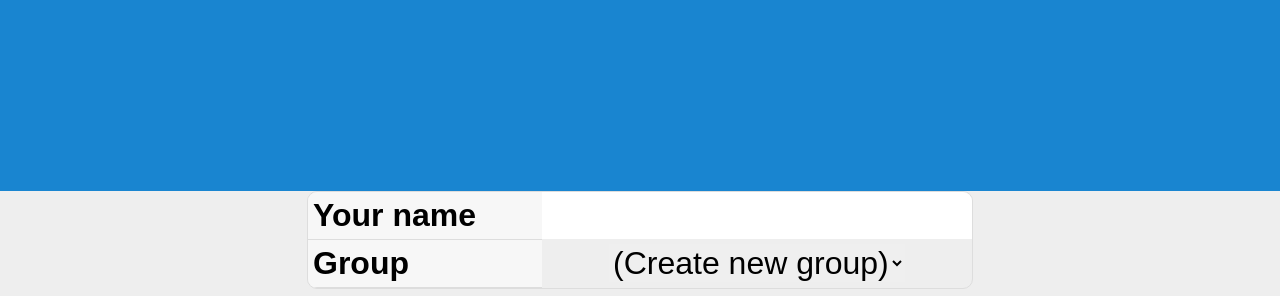
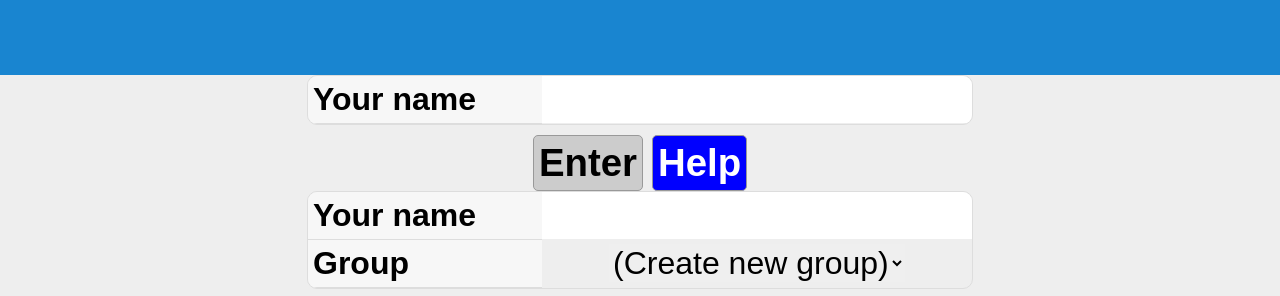
Before and after one commit to MyTurn-OpenSource/pyturn, a website: page html/index.html in a window 1280 px wide. Shown: the top 296 px of the page. Drawn offline with Linux system fonts and the light colour scheme.

Commit message:
starting changes for heart2heart

```diff
--- a/html/index.html
+++ b/html/index.html
@@ -35,6 +35,31 @@
     <div></div>
    </div>
   </div><!-- loadindicator -->
+ </div><!-- body -->
+ <div id="enter-body" class="body">
+  <!-- pagewrapper table-cell styled, centering horizontally and vertically -->
+  <div id="enter-wrapper" class="pagewrapper">
+   <!-- box contains both form and buttons to be centered in page -->
+   <!-- the "box" styling centers the content within the pagewrapper -->
+   <div id="enter-box" class="box">
+    <form id="enterform" method="post">
+     <!-- formfields has rounded corners -->
+     <div class="formfields">
+      <div class="inputrow">
+       <label for="username">Your name</label>
+       <input type="text" name="username" required></input>
+      </div>
+     </div>
+     <!-- buttons outside rounded border -->
+     <div id="enter-buttons" class="submitbuttons">
+      <input id="enter-button" type="submit"
+       name="submit" value="Enter"></input>
+      <input type="submit" name="submit" value="Help" formnovalidate></input>
+     </div>
+     <input type="hidden" name="httpsession_key" value="">
+    </form>
+   </div><!-- box -->
+  </div><!-- pagewrapper -->
  </div><!-- body -->
  <div id="joinform-body" class="body">
   <!-- pagewrapper table-cell styled, centering horizontally and vertically -->
```
